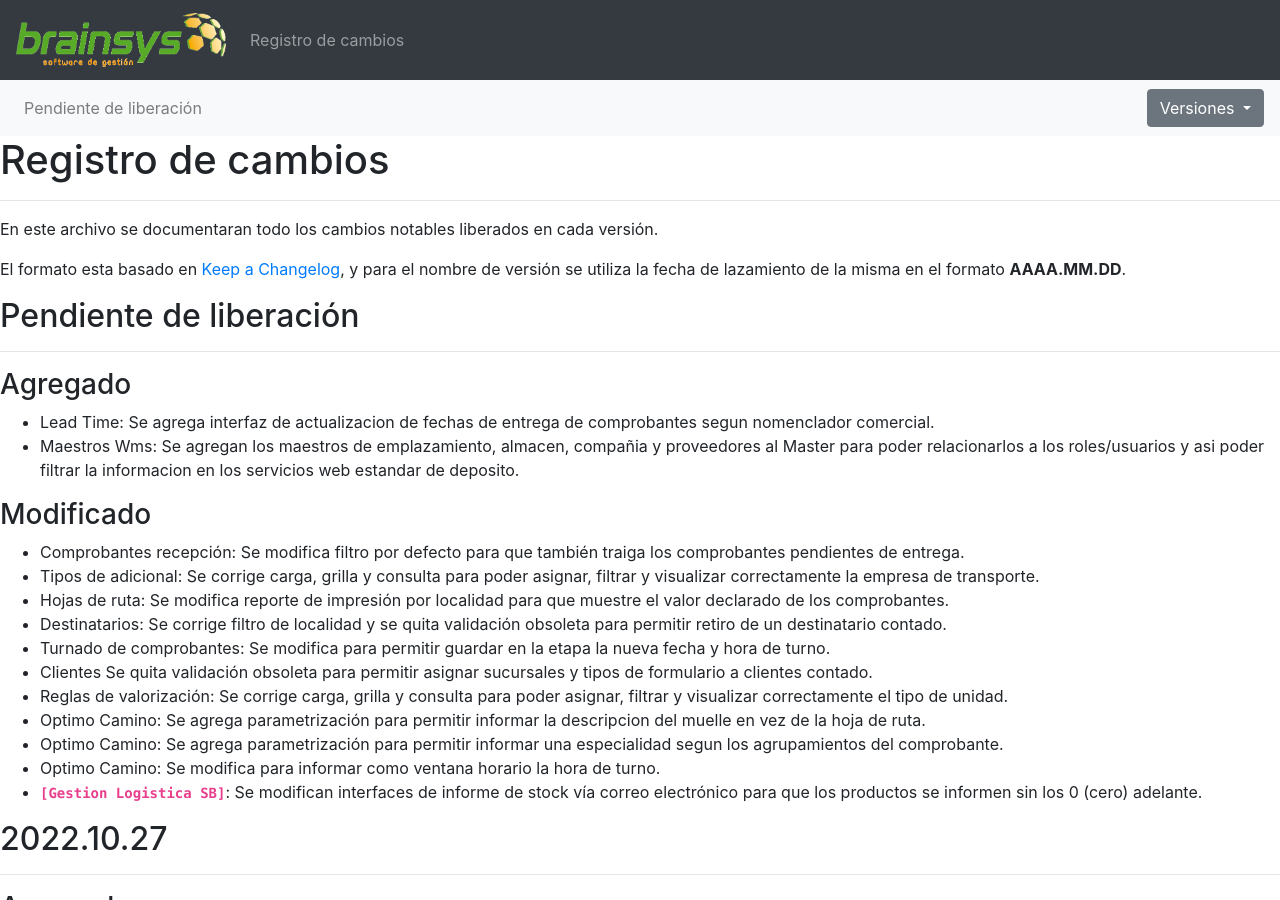
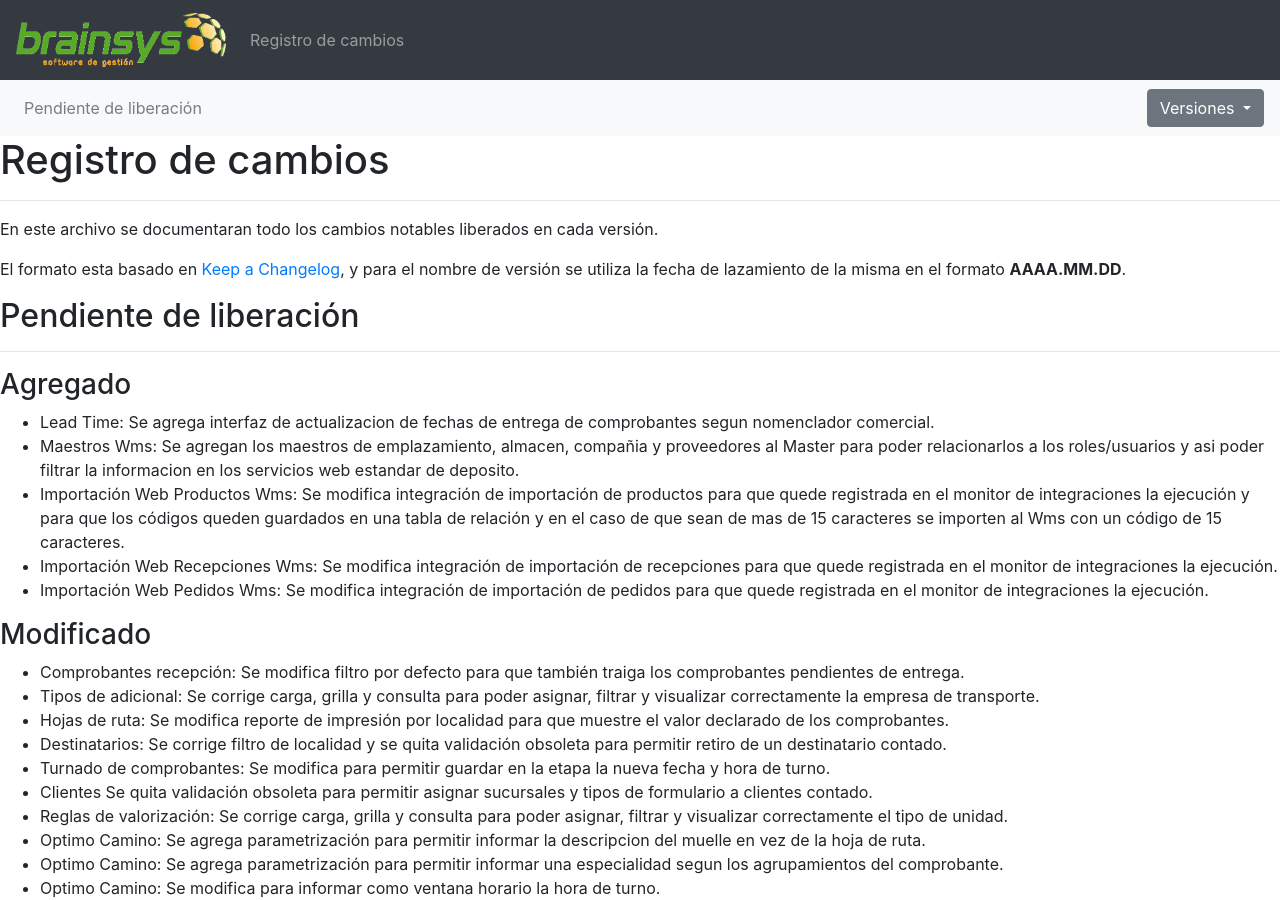
Before and after one commit to brainsys-arsaad/versionado, a Jekyll site: the page built from registro-cambios.markdown, in a window 1280 px wide and 900 px high. Built offline with Jekyll 4.4.1, drawn with Linux system fonts in a browser that asks for light colours.

Commit message:
Update registro-cambios.markdown

```diff
--- a/registro-cambios.markdown
+++ b/registro-cambios.markdown
@@ -83,6 +83,9 @@ El formato esta basado en [Keep a Changelog](https://keepachangelog.com/es-ES/1.
 ### Agregado
 - Lead Time: Se agrega interfaz de actualizacion de fechas de entrega de comprobantes segun nomenclador comercial.
 - Maestros Wms: Se agregan los maestros de emplazamiento, almacen, compañia y proveedores al Master para poder relacionarlos a los roles/usuarios y asi poder filtrar la informacion en los servicios web estandar de deposito.
+- Importación Web Productos Wms: Se modifica integración de importación de productos para que quede registrada en el monitor de integraciones la ejecución y para que los códigos queden guardados en una tabla de relación y en el caso de que sean de mas de 15 caracteres se importen al Wms con un código de 15 caracteres.
+- Importación Web Recepciones Wms: Se modifica integración de importación de recepciones para que quede registrada en el monitor de integraciones la ejecución.
+- Importación Web Pedidos Wms: Se modifica integración de importación de pedidos para que quede registrada en el monitor de integraciones la ejecución.
 
 ### Modificado
 - Comprobantes recepción: Se modifica filtro por defecto para que también traiga los comprobantes pendientes de entrega.
```
